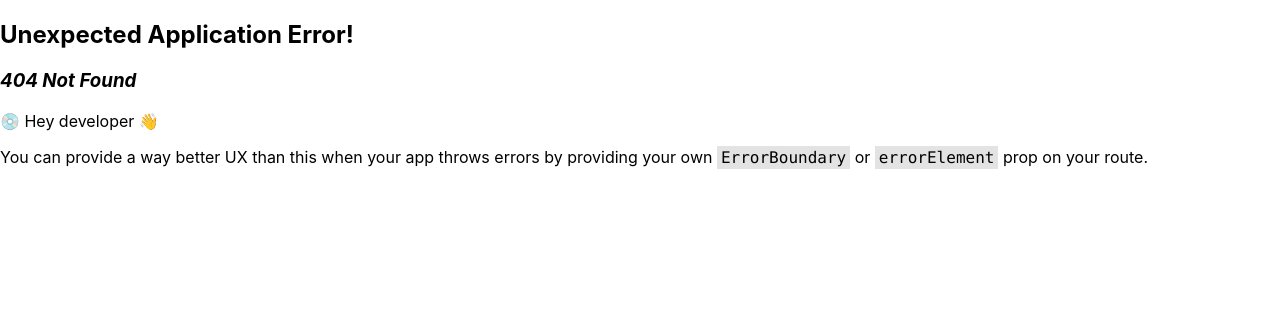
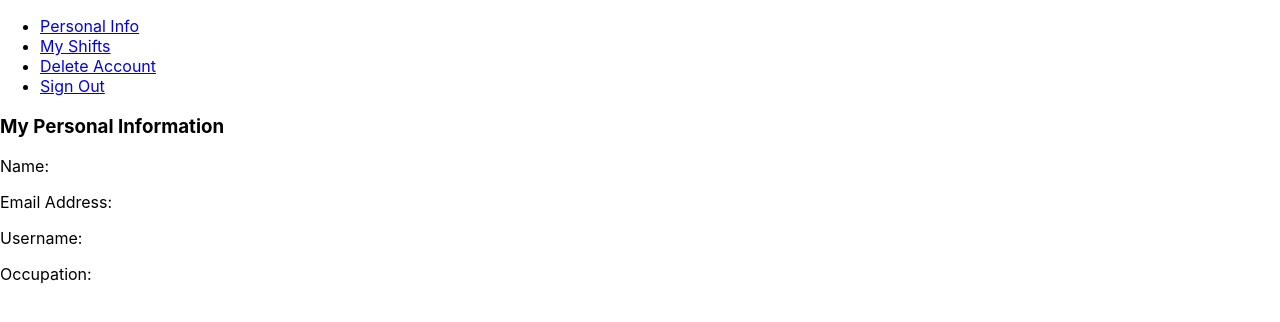
Before and after one commit to mehlia/capstone-project-group-3, a React (Create React App) app in the folder client/schedulism_app/: page /personal-info in a window 1280 px wide. Before the commit this address had no page. Shown: the top 322 px of the page. Built offline with nearby package versions, Linux system fonts and the light colour scheme.

Commit message:
navbar more functional, user able to sign out and takes them back to sign in page. Had to refactor routes

```diff
--- a/client/schedulism_app/src/component/NavBar.js
+++ b/client/schedulism_app/src/component/NavBar.js
@@ -20,7 +20,7 @@ const NavBar = () => {
        <Link to="/delete-account">Delete Account</Link>
      </li>
      <li>
-        <Link to="/sign-out">Sign Out</Link>
+       <Link to="/">Sign Out</Link>
      </li>
    </>
  );
@@ -37,7 +37,7 @@ const NavBar = () => {
        <Link to="/delete-account">Delete Account</Link>
      </li>
      <li>
-        <Link to="/sign-out">Sign Out</Link>
+       <Link to="/">Sign Out</Link>
      </li>
    </>
  );
@@ -45,7 +45,7 @@ const NavBar = () => {
  return (
    <nav>
      <ul>
-        {globalUser.userRole === "HR" ? renderHRNav() : renderRegularNav()}
+       {globalUser.userRole === "HR_EMPLOYEE" ? renderHRNav() : renderRegularNav()}
      </ul>
    </nav>
  );
--- a/client/schedulism_app/src/component/User.js
+++ b/client/schedulism_app/src/component/User.js
@@ -1,12 +1,17 @@
+import { useContext } from "react";
+import { GlobalUserContext } from "../containers/PapierContainer";
+
+
 const User = ({user}) => {
 
+  const {globalUser} = useContext(GlobalUserContext);
     return (
         <div className="user">
         <h3>My Personal Information</h3>
-        <p>Name: {user.name}</p>
-        <p>Email Address: {user.email}</p>
-        <p>Username: {user.username}</p>
-        <p>Occupation: {user.occupation}</p>
+        <p>Name: {globalUser.name}</p>
+        <p>Email Address: {globalUser.email}</p>
+        <p>Username: {globalUser.username}</p>
+        <p>Occupation: {globalUser.occupation}</p>
         </div>
       );
 }
--- a/client/schedulism_app/src/containers/PapierContainer.js
+++ b/client/schedulism_app/src/containers/PapierContainer.js
@@ -2,10 +2,9 @@ import { useState, useEffect, createContext } from "react";
 import UserList from "../component/UserList";
 import NewUserForm from "../component/NewUserForm";
 import LogInForm from "../component/LogInForm";
-import { createBrowserRouter, json, RouterProvider } from "react-router-dom";
+import { BrowserRouter as Router, Route, Routes } from "react-router-dom";
 import UserHome from "../component/UserHome";
 import NavBar from "../component/NavBar";
-import { Outlet } from "react-router-dom";
 import Shift from "../component/Shift";
 import ShiftList from "../component/ShiftList";
 import User from "../component/User";
@@ -66,52 +65,26 @@ const PapierContainer = () => {
 
    useEffect(() => {
        // fetchAllUsers(1);
-        // fetchAllUserShifts(globalUser.id);  //revise this later
+       // fetchAllUserShifts(globalUser.id); //revise this later
        // fetchUserById(1,3);
    },[globalUser.id])
-
-    const userRoutes = createBrowserRouter ([
-        {
-            path: "/",
-            element:
-            <>
-                <NavBar />
-                <Outlet /> {/* To make sure it loads the log-in form */}
-            </> ,
-            children:
-            [
-                // Add more children next
-                {
-                    path: "/",
-                    element:
-                    <LogInForm updateGlobalUser={updateGlobalUser}/>
-                },
-
-                {
-                    path: "/user-home",
-                    element:
-                    <UserHome />
-                },
-
-                {
-                    path: "/my-info",
-                    element:
-                    <UserList users = {users} />
-                },
-
-                {
-                    path: "/my-shifts",
-                    element:
-                    <ShiftList shifts = {shifts} userId={globalUser.id}/>
-                }
-            ]
-        }
-    ])
 
    return (
     <>
         <GlobalUserContext.Provider value={{globalUser, setGlobalUser}}>
-            <RouterProvider router={userRoutes} />
+            <Router>
+                <NavBar />
+                <Routes>
+                  <Route path="/" element={<LogInForm updateGlobalUser={updateGlobalUser}/>} />
+                  <Route path="/user-home" element={<UserHome />} />
+                  <Route path="/my-info" element={<UserList users = {users} />} />
+                  <Route path="/my-shifts" element={<ShiftList shifts = {shifts} userId={globalUser.id}/>} />
+                  <Route path="/personal-info" element={<User />} />
+                  <Route path="/view-all-employees" element={<UserList users = {users} />} />
+                  <Route path="/delete-account" element={<></>} />
+                  <Route path="/" element={<></>} />
+                </Routes>
+            </Router>
         </GlobalUserContext.Provider>
     </>
     );
```
Lines whose indentation alone changed are shown as unchanged.
